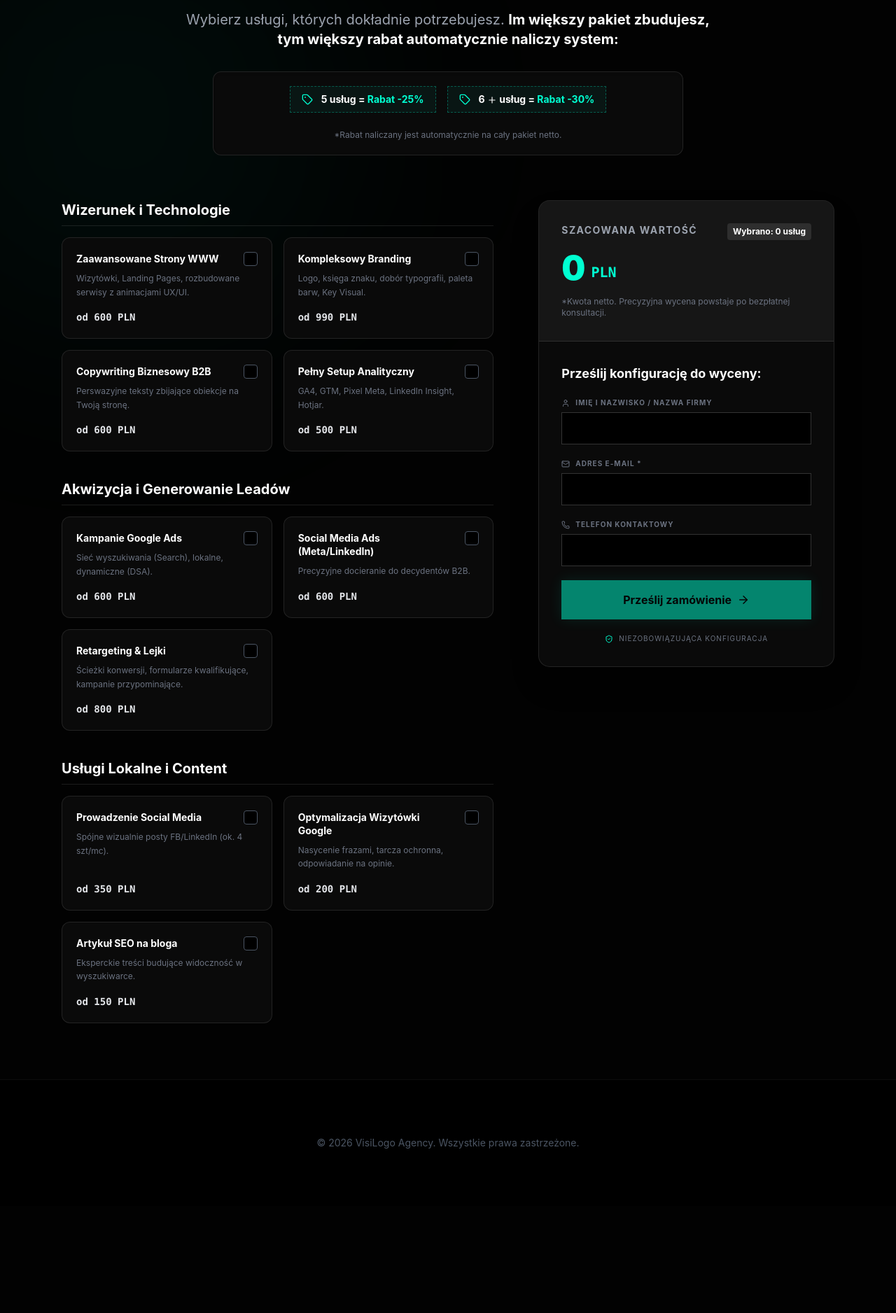
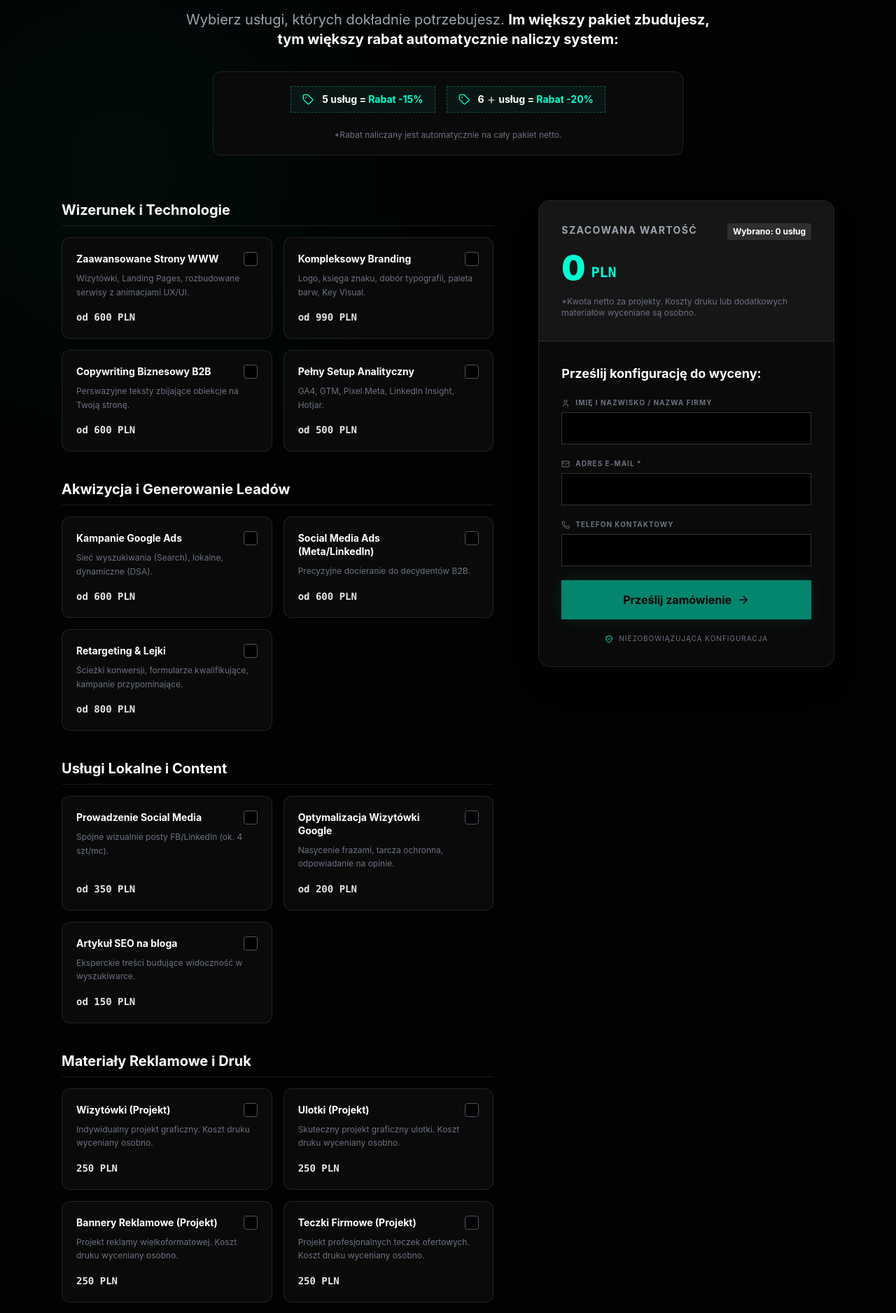
Before and after one commit to michalfbi/visilogo, a React (Create React App) app in the folder frontend/: page /skonfiguruj-projekt in a window 1280 px wide. Shown: the part 320-2196 px from the top of the page at 70% size. Before the commit the page ends 2043 px from the top, so only its background shows below. Built offline with nearby package versions, Linux system fonts and the light colour scheme.

Commit message:
feat: modyfikacja rabatow do 15 i 20 procent oraz dodanie uslugi Druku Cyfrowego i Gadzetow

```diff
--- a/frontend/src/components/Configurator.jsx
+++ b/frontend/src/components/Configurator.jsx
@@ -4,7 +4,7 @@ import { Calculator, Check, ArrowRight, Loader2, ShieldCheck, Mail, User, Phone,
 
 const WEBHOOK_URL = "https://hook.eu1.make.com/we5gnbk29ew8kcg4s64vi1xon7ig4pjs";
 
-// Lista usług zsynchronizowana z cennikiem
+// Lista usług zsynchronizowana z cennikiem + nowa kategoria druku
 const servicesList = [
   // Wizerunek i Technologie
   { id: 'www', category: 'Wizerunek i Technologie', name: 'Zaawansowane Strony WWW', price: 600, desc: 'Wizytówki, Landing Pages, rozbudowane serwisy z animacjami UX/UI.' },
@@ -20,7 +20,16 @@ const servicesList = [
   // Usługi Lokalne i Content
   { id: 'social_mgmt', category: 'Usługi Lokalne i Content', name: 'Prowadzenie Social Media', price: 350, desc: 'Spójne wizualnie posty FB/LinkedIn (ok. 4 szt/mc).' },
   { id: 'gmb', category: 'Usługi Lokalne i Content', name: 'Optymalizacja Wizytówki Google', price: 200, desc: 'Nasycenie frazami, tarcza ochronna, odpowiadanie na opinie.' },
-  { id: 'seo_article', category: 'Usługi Lokalne i Content', name: 'Artykuł SEO na bloga', price: 150, desc: 'Eksperckie treści budujące widoczność w wyszukiwarce.' }
+  { id: 'seo_article', category: 'Usługi Lokalne i Content', name: 'Artykuł SEO na bloga', price: 150, desc: 'Eksperckie treści budujące widoczność w wyszukiwarce.' },
+
+  // Materiały Reklamowe i Druk
+  { id: 'print_wizytowki', category: 'Materiały Reklamowe i Druk', name: 'Wizytówki (Projekt)', price: 250, desc: 'Indywidualny projekt graficzny. Koszt druku wyceniany osobno.' },
+  { id: 'print_ulotki', category: 'Materiały Reklamowe i Druk', name: 'Ulotki (Projekt)', price: 250, desc: 'Skuteczny projekt graficzny ulotki. Koszt druku wyceniany osobno.' },
+  { id: 'print_bannery', category: 'Materiały Reklamowe i Druk', name: 'Bannery Reklamowe (Projekt)', price: 250, desc: 'Projekt reklamy wielkoformatowej. Koszt druku wyceniany osobno.' },
+  { id: 'print_teczki', category: 'Materiały Reklamowe i Druk', name: 'Teczki Firmowe (Projekt)', price: 250, desc: 'Projekt profesjonalnych teczek ofertowych. Koszt druku wyceniany osobno.' },
+  { id: 'print_koszulki', category: 'Materiały Reklamowe i Druk', name: 'Koszulki Firmowe (Projekt)', price: 250, desc: 'Projekt nadruku na odzież roboczą/reklamową. Koszt odzieży i druku wyceniany osobno.' },
+  { id: 'print_czapki', category: 'Materiały Reklamowe i Druk', name: 'Czapki z Logo (Projekt)', price: 250, desc: 'Projekt haftu lub nadruku. Koszt materiału i realizacji wyceniany osobno.' },
+  { id: 'print_pojazd', category: 'Materiały Reklamowe i Druk', name: 'Oklejanie Pojazdu (Projekt)', price: 800, desc: 'Zaawansowany projekt graficzny na auto firmowe. Koszt folii i aplikacji wyceniany osobno.' }
 ];
 
 const Configurator = () => {
@@ -42,9 +51,9 @@ const Configurator = () => {
   const count = selectedServices.length;
   let discountPercent = 0;
   if (count > 5) {
-    discountPercent = 30; // 6+ usług -> 30%
+    discountPercent = 20; // 6+ usług -> 20%
   } else if (count > 4) {
-    discountPercent = 25; // 5 usług -> 25%
+    discountPercent = 15; // 5 usług -> 15%
   }
 
   const basePrice = selectedServices.reduce((sum, id) => {
@@ -102,18 +111,17 @@ const Configurator = () => {
             Wybierz usługi, których dokładnie potrzebujesz. <strong className="text-white">Im większy pakiet zbudujesz, tym większy rabat automatycznie naliczy system:</strong>
           </motion.p>
 
-          {/* Eksponowane Odznaki Rabatowe */}
           <motion.div
             initial={{ opacity: 0, y: 20 }} animate={{ opacity: 1, y: 0 }} transition={{ delay: 0.25 }}
             className="mt-8 flex flex-wrap justify-center gap-4 bg-[#0A0A0A] border border-white/10 p-5 rounded-xl max-w-2xl mx-auto shadow-inner"
           >
             <div className="flex items-center gap-3 border border-dashed border-[#00FFD1]/30 bg-[#00FFD1]/5 px-4 py-2 rounded-lg">
               <Tag size={16} className="text-[#00FFD1]" />
-              <span className="text-white font-bold text-sm">5 usług = <span className="text-[#00FFD1]">Rabat -25%</span></span>
+              <span className="text-white font-bold text-sm">5 usług = <span className="text-[#00FFD1]">Rabat -15%</span></span>
             </div>
             <div className="flex items-center gap-3 border border-dashed border-[#00FFD1]/30 bg-[#00FFD1]/5 px-4 py-2 rounded-lg">
               <Tag size={16} className="text-[#00FFD1]" />
-              <span className="text-white font-bold text-sm">6 <Plus size={14} className="inline"/> usług = <span className="text-[#00FFD1]">Rabat -30%</span></span>
+              <span className="text-white font-bold text-sm">6 <Plus size={14} className="inline"/> usług = <span className="text-[#00FFD1]">Rabat -20%</span></span>
             </div>
             <div className="text-xs text-gray-500 w-full mt-2">*Rabat naliczany jest automatycznie na cały pakiet netto.</div>
           </motion.div>
@@ -136,7 +144,9 @@ const Configurator = () => {
                           </div>
                         </div>
                         <p className="text-xs text-gray-500 leading-relaxed mb-4 flex-grow">{service.desc}</p>
-                        <div className="text-sm font-mono font-bold text-gray-200 mt-auto">od {service.price.toLocaleString('pl-PL')} PLN</div>
+                        <div className="text-sm font-mono font-bold text-gray-200 mt-auto">
+                          {service.category === 'Materiały Reklamowe i Druk' ? `${service.price.toLocaleString('pl-PL')} PLN` : `od ${service.price.toLocaleString('pl-PL')} PLN`}
+                        </div>
                       </div>
                     );
                   })}
@@ -174,7 +184,7 @@ const Configurator = () => {
                   )}
                 </AnimatePresence>
 
-                <p className="text-xs text-gray-500 mt-4">*Kwota netto. Precyzyjna wycena powstaje po bezpłatnej konsultacji.</p>
+                <p className="text-xs text-gray-500 mt-4">*Kwota netto za projekty. Koszty druku lub dodatkowych materiałów wyceniane są osobno.</p>
               </div>
               <div className="p-8">
                 <AnimatePresence mode="wait">
```
